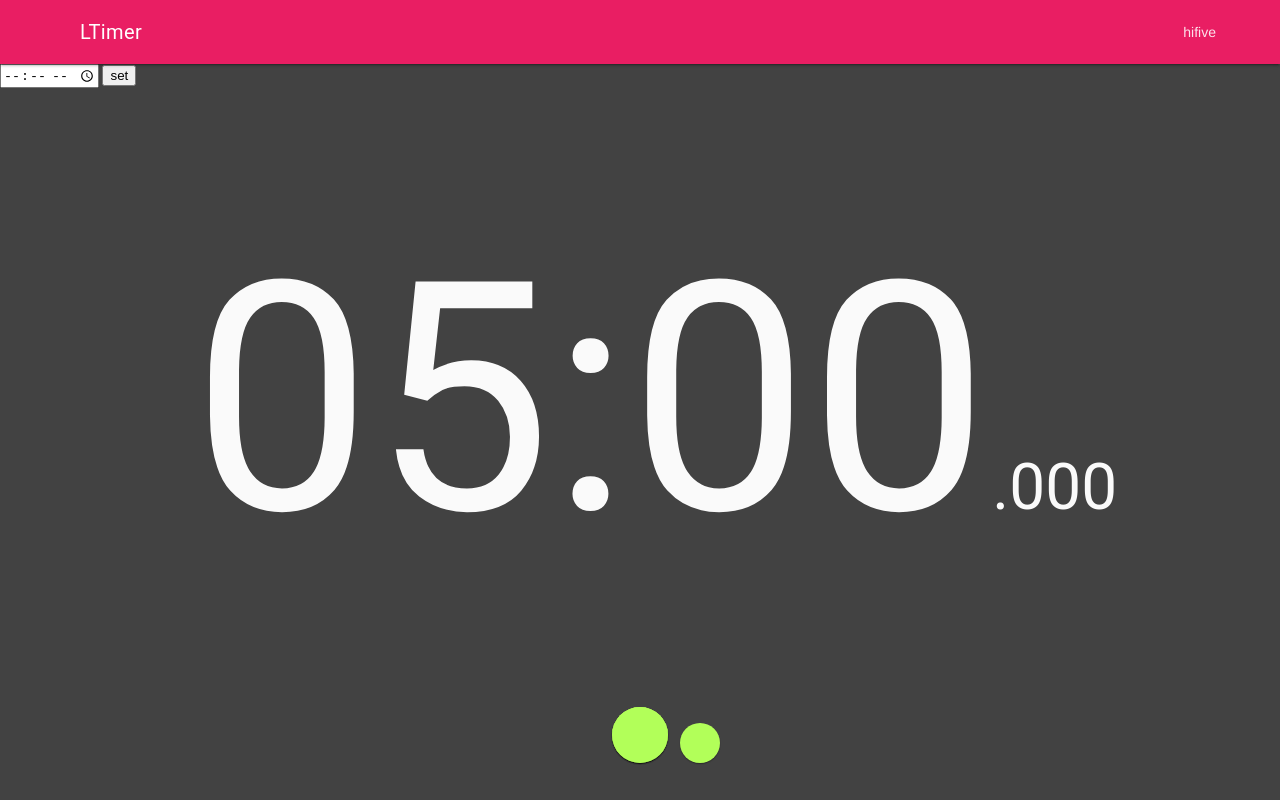
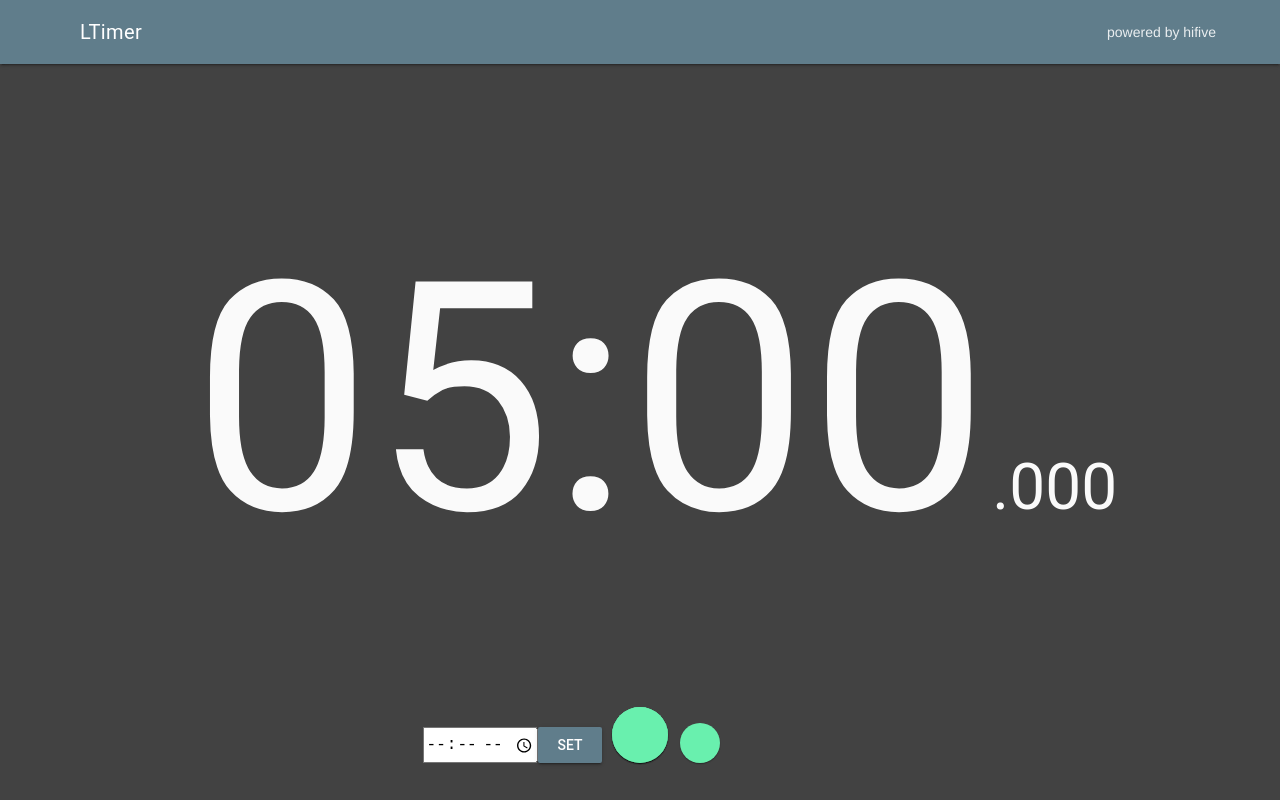
Before and after one commit to meganetaaan/LTimer, a website with bundled scripts: page index.html in a window 1280 px wide. Built offline with nearby package versions, Linux system fonts and the light colour scheme; files whose address does not match are found by name.

Commit message:
modified

```diff
--- a/index.html
+++ b/index.html
@@ -9,7 +9,7 @@
     <meta http-equiv="Cache-Control" content="no-cache">
     <title></title>
     <link rel="stylesheet" href="https://fonts.googleapis.com/icon?family=Material+Icons" />
-    <link rel="stylesheet" href="https://code.getmdl.io/1.1.1/material.pink-light_green.min.css" />
+    <link rel="stylesheet" href="https://code.getmdl.io/1.1.3/material.blue_grey-green.min.css" />
     <script defer src="https://code.getmdl.io/1.1.1/material.min.js"></script>
 <style>
 body {
@@ -24,7 +24,6 @@ body {
 }
 .mdl-layout__content {
   font-family: "Roboto","Helvetica","Arial",sans-serif;
-  background-color: #FAFAFA;
 }
 #timeContainer {
   position: fixed;
@@ -77,6 +76,24 @@ body {
   animation-duration: 0.2s;
   animation-name: zoomin;
 }
+#timeInput {
+  position: absolute;
+  left: calc(50% - 160px);
+  height: 32px;
+  font-size: 16px;
+  transform: translateX(-50%);
+  bottom: 5%;
+  animation-duration: 0.2s;
+  animation-name: zoomin;
+}
+#setTimeBtn {
+  position: absolute;
+  left: calc(50% - 70px);
+  transform: translateX(-50%);
+  bottom: 5%;
+  animation-duration: 0.2s;
+  animation-name: zoomin;
+}
 #timer[data-status="READY"] #pauseBtn{
   display: none;
 }
@@ -90,6 +107,12 @@ body {
   display: none;
 }
 #timer[data-status="RUNNING"] #resetBtn{
+  display: none;
+}
+#timer[data-status="RUNNING"] #timeInput{
+  display: none;
+}
+#timer[data-status="RUNNING"] #setTimeBtn{
   display: none;
 }
 #timer[data-status="PAUSED"] #pauseBtn{
@@ -107,16 +130,17 @@ body {
 
 .page-content{
   position: absolute;
+  /*background-color: #FAFAFA;*/
   background-color: #424242;
-  color: #fafafa;
+  color: #FAFAFA;
   width: 100%;
   height: 100%;
 }
 .page-content.warn {
-  color: #FFEB3B;
+  background-color: #FFA000;
 }
 .page-content.danger {
-  color: #FF5722;
+  background-color: #FF5722;
 }
     </style>
   </head>
@@ -131,7 +155,7 @@ body {
           <div class="mdl-layout-spacer"></div>
           <!-- Navigation. We hide it in small screens. -->
           <nav class="mdl-navigation mdl-layout--large-screen-only">
-            <a class="mdl-navigation__link" target="_blank" href="https://www.htmlhifive.com">hifive</a>
+            <a class="mdl-navigation__link" target="_blank" href="https://www.htmlhifive.com">powered by hifive</a>
           </nav>
         </div>
       </header>
@@ -158,7 +182,10 @@ body {
               <option label="1 minutes">01:00</option>
               <option label="30 seconds">00:30</option>
             </datalist>
-            <input type="button" id='setTimeBtn' value="set">
+            <!-- Raised button -->
+            <button id="setTimeBtn" class="mdl-button mdl-js-button mdl-button--raised mdl-button--colored">
+              Set
+            </button>
           <button id="startBtn" class="mdl-button mdl-js-button mdl-button--fab mdl-js-ripple-effect mdl-button--colored mdl-color-accent">
             <i class="material-icons">&#xE037;</i>
           </button>
```
Also changed, not shown: 1 other file.
